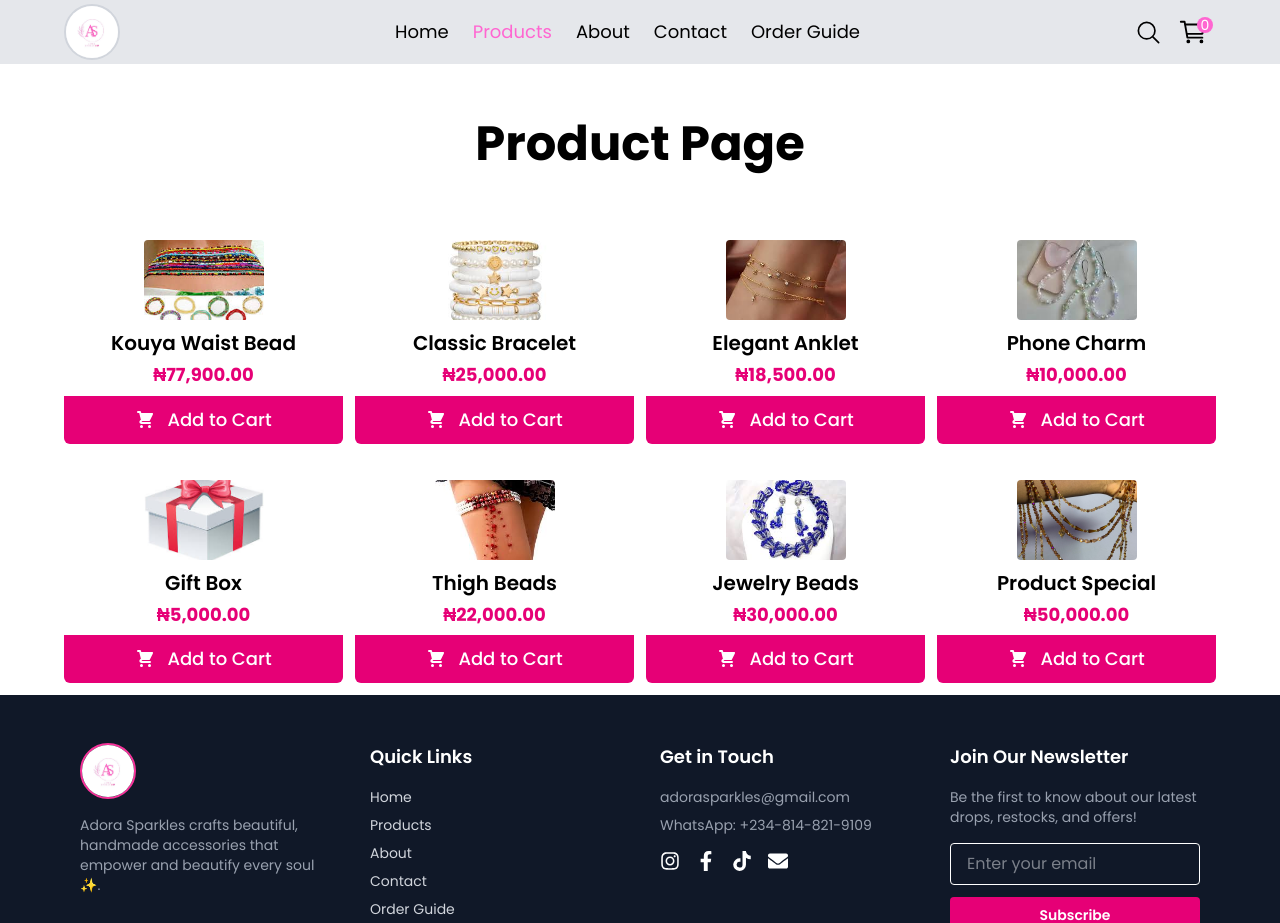
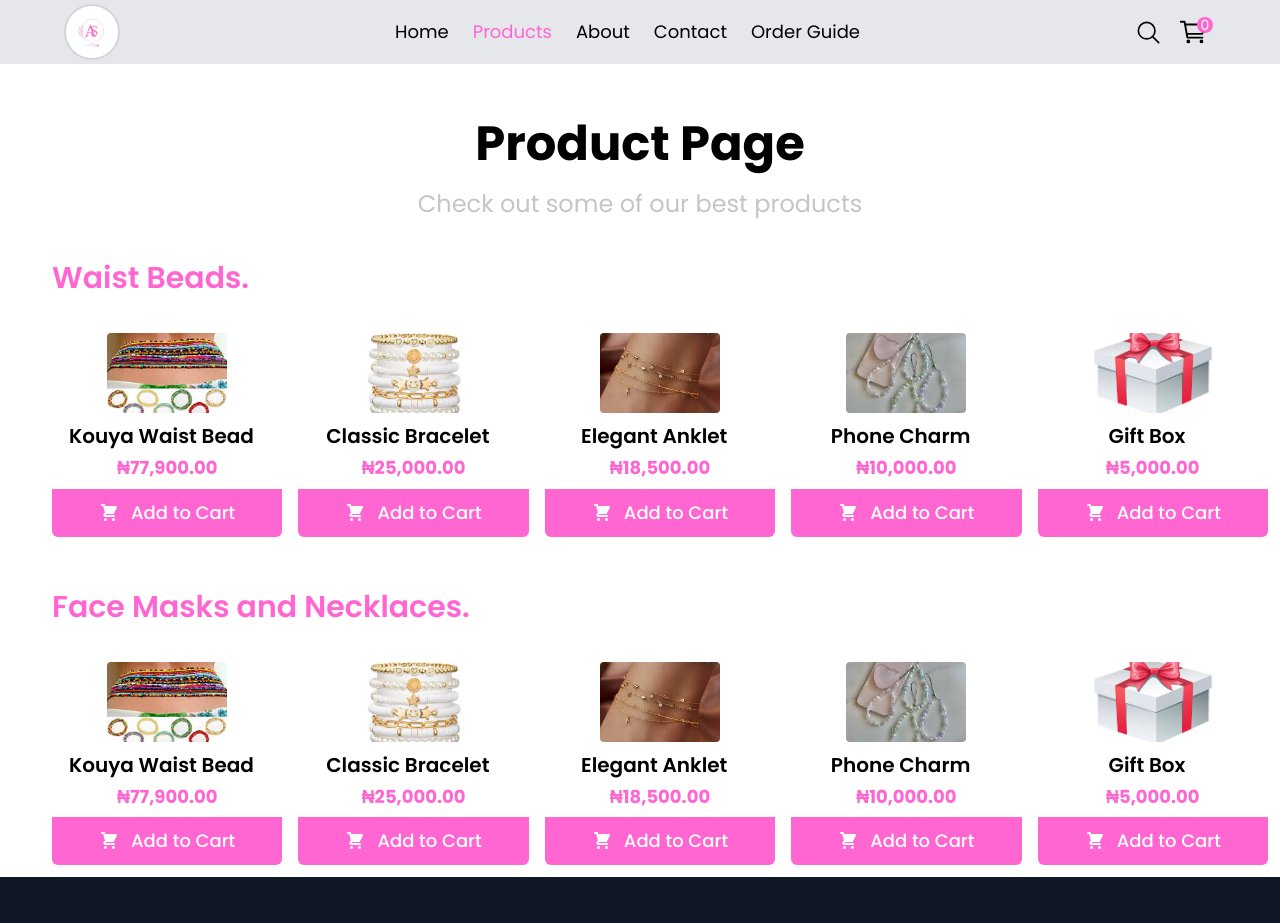
Before and after one commit to soala144/adora-sparkle, a Next.js app: page /products in a window 1280 px wide. Shown: the top 923 px of the page. Built offline with nearby package versions, Linux system fonts and the light colour scheme.

Commit message:
products Page

```diff
--- a/src/app/about/page.js
+++ b/src/app/about/page.js
@@ -7,7 +7,7 @@ const page = () => {
   return (
     <div>
       {/* Story Section */}
-      <div className="flex flex-col md:flex-row w-[90%] items-center justify-between m-auto my-8">
+      <div className="flex flex-col max-lg:pt-20 lg:flex-row w-[90%] items-center justify-between lg:gap-16 m-auto my-8">
         <div>
           <h1 className="text-[50px] font-semibold text-pink-600 max-[1170px]:text-center">
             Our Story
@@ -79,7 +79,7 @@ const page = () => {
 
       {/* Timeline/History Section */}
       <div className="w-[90%] mx-auto my-12">
-        <h2 className="text-3xl font-bold text-pink-600 mb-8">Our Journey</h2>
+        <h2 className="text-3xl font-bold text-pink-600 mb-8 text-center">Our Journey</h2>
         <div className="flex flex-col md:flex-row gap-8 items-center justify-center">
           <div className="flex flex-col items-center">
             <div className="bg-pink-600 text-white rounded-full w-12 h-12 flex items-center justify-center font-bold mb-2">
@@ -308,10 +308,10 @@ function FAQAccordion() {
         return (
           <div
             key={idx}
-            className={`border border-pink-200 rounded-xl bg-white shadow transition`}
+            className={`border border-pink-200 rounded-xl bg-white shadow transition-all`}
           >
             <button
-              className="w-full flex items-center justify-between text-left px-6 py-4 font-semibold text-pink-600 focus:outline-none"
+              className="w-full flex items-center justify-between text-left px-6 py-4  cursor-pointer duration-500 transition-all font-semibold text-pink-600 focus:outline-none"
               onClick={() => setOpenIndex(isOpen ? null : idx)}
             >
               <span>{faq.question}</span>
--- a/src/components/ProductPg.tsx
+++ b/src/components/ProductPg.tsx
@@ -1,6 +1,16 @@
+"use client";
 import Image from "next/image";
-import React from "react";
+import React, { useRef, useState } from "react";
 import { HiShoppingCart } from "react-icons/hi";
+
+// icons
+import { FaArrowRight, FaArrowLeft } from "react-icons/fa";
+
+// Swiper packages
+import { Swiper, SwiperSlide } from "swiper/react";
+import { FreeMode } from "swiper/modules";
+import "swiper/css";
+import "swiper/css/free-mode";
 
 const ProductPg = () => {
   const products: { id: number; name: string; image: string; price: string }[] =
@@ -54,14 +64,171 @@ const ProductPg = () => {
         price: "₦50,000.00",
       },
     ];
+  const [shouldNavigate, setShouldNavigate] = useState<boolean>(false);
+  const [shouldNavigateBead, setShouldNavigateBead] = useState<boolean>(false);
+  const swiperRef = useRef<any>(null);
+  const swiperRefTwo = useRef<any>(null);
+  // const swiper = useSwiper();
+
+  const categories: string[] = [
+    "waist beads",
+    "bracelets",
+    "anklets",
+    "phone charms",
+    "thigh beads",
+    "jewelries",
+    "gift box",
+  ];
 
   return (
-    <div className="pt-20 w-[90%] mx-auto">
-      <h1 className="text-3xl lg:text-5xl text-center font-bold mt-10 mb-9 lg:mb-15">
+    <div className="pt-20 mx-auto">
+      <h1 className="text-3xl lg:text-5xl text-center font-bold mt-10">
         Product Page
       </h1>
-      <div className="grid-cols-2 md:grid-cols-3 grid lg:grid-cols-4 gap-3 max-[410px]:grid-cols-1">
+      <h2 className="mb-9 lg:mb- text-center mt-5 text-md lg:text-2xl text-[#c5c5c5]">
+        Check out some of our best products
+      </h2>
+      <div
+        className="ml-auto w-[95%] mr-3 relative max-[640px]:hidden"
+        onMouseEnter={() => setShouldNavigateBead(true)}
+        onMouseLeave={() => setShouldNavigateBead(false)}
+      >
+        <div className="">
+          <h2 className="font-semibold text-[#ff66d1] text-[30px] mb-5">
+            Waist Beads.
+          </h2>
+          <Swiper
+            modules={[FreeMode]}
+            spaceBetween={16}
+            slidesPerView={2}
+            grabCursor={true}
+            freeMode={true}
+            breakpoints={{
+              640: { slidesPerView: 3 },
+              1024: { slidesPerView: 4 },
+              1100: { slidesPerView: 5 },
+            }}
+            ref={swiperRef}
+            onSwiper={(swiper) => (swiperRef.current = swiper)}
+          >
             {products.map((product, i) => (
+              <SwiperSlide
+                className="bg-white max-[410px]:mt-3 rounded-lg my-3 cursor-pointer flex flex-col items-center hover:shadow-lg transition"
+                key={i}
+              >
+                <Image
+                  src={product.image}
+                  alt={product.name}
+                  className="w-30 h-20 block mx-auto object-cover rounded mb-2"
+                  width={130}
+                  height={80}
+                  priority
+                />
+                <h2 className="text-[20px] font-semibold w-[95%] text-center truncate mb-1 line-clamp-2">
+                  {product.name}
+                </h2>
+                <p className="text-[#ff66d1] font-bold text-center text-[18px] text-sm mb-2">
+                  {product.price}
+                </p>
+                <button className="bg-[#ff66d1] text-[18px] hover:bg-pink-700 duration-500 flex items-center justify-center gap-3 cursor-pointer text-white px-5 w-full py-3 rounded-b-md font-medium text-xs transition-all">
+                  <HiShoppingCart size={20} />
+                  <p>Add to Cart</p>
+                </button>
+              </SwiperSlide>
+            ))}
+            <button
+              className={`border absolute top-1/2 right-3 z-50 bg-white size-10 rounded-full cursor-pointer text-[#ff66d1] hover:text-white flex items-center justify-center hover:bg-[#ff66d1] transform -translate-y-0.5 ${
+                shouldNavigateBead ? "" : "hidden"
+              }`}
+              onClick={() => swiperRef.current?.slideNext()}
+            >
+              <FaArrowRight />
+            </button>
+            <button
+              className={`border absolute top-1/2 overflow-hidden left-3 cursor-pointer text-[#ff66d1] hover:text-white z-50 bg-white size-10 rounded-full flex items-center justify-center hover:bg-[#ff66d1] transform -translate-y-0.5 ${
+                shouldNavigateBead ? "" : "hidden"
+              }`}
+              onClick={() => swiperRef.current?.slidePrev()}
+            >
+              <FaArrowLeft />
+            </button>
+          </Swiper>
+        </div>
+      </div>
+      <div
+        className="ml-auto w-[95%] mr-3 relative mt-9 max-[640px]:hidden"
+        onMouseEnter={() => setShouldNavigate(true)}
+        onMouseLeave={() => setShouldNavigate(false)}
+      >
+        <div className="">
+          <h2 className="font-semibold text-[#ff66d1] text-[30px] mb-5">
+            Face Masks and Necklaces.
+          </h2>
+          <Swiper
+            modules={[FreeMode]}
+            spaceBetween={16}
+            slidesPerView={2}
+            grabCursor={true}
+            freeMode={true}
+            breakpoints={{
+              640: { slidesPerView: 3 },
+              1024: { slidesPerView: 4 },
+              1100: { slidesPerView: 5 },
+            }}
+            ref={swiperRefTwo}
+            onSwiper={(swiper) => (swiperRefTwo.current = swiper)}
+          >
+            {products.map((product, i) => (
+              <SwiperSlide
+                className="bg-white max-[410px]:mt-3 rounded-lg my-3 cursor-pointer flex flex-col items-center hover:shadow-lg transition"
+                key={i}
+              >
+                <Image
+                  src={product.image}
+                  alt={product.name}
+                  className="w-30 h-20 block mx-auto object-cover rounded mb-2"
+                  width={130}
+                  height={80}
+                  priority
+                />
+                <h2 className="text-[20px] font-semibold w-[95%] text-center truncate mb-1 line-clamp-2">
+                  {product.name}
+                </h2>
+                <p className="text-[#ff66d1] font-bold text-center text-[18px] text-sm mb-2">
+                  {product.price}
+                </p>
+                <button className="bg-[#ff66d1] text-[18px] hover:bg-pink-700 duration-500 flex items-center justify-center gap-3 cursor-pointer text-white px-5 w-full py-3 rounded-b-md font-medium text-xs transition-all">
+                  <HiShoppingCart size={20} />
+                  <p>Add to Cart</p>
+                </button>
+              </SwiperSlide>
+            ))}
+            <button
+              className={`border absolute top-1/2 right-3 z-50 bg-white size-10 rounded-full cursor-pointer text-[#ff66d1] hover:text-white flex items-center justify-center hover:bg-[#ff66d1] transform -translate-y-0.5 ${
+                shouldNavigate ? "" : "hidden"
+              }`}
+              onClick={() => swiperRefTwo.current?.slideNext()}
+            >
+              <FaArrowRight />
+            </button>
+            <button
+              className={`border absolute top-1/2 overflow-hidden left-3 cursor-pointer text-[#ff66d1] hover:text-white z-50 bg-white size-10 rounded-full flex items-center justify-center hover:bg-[#ff66d1] transform -translate-y-0.5 ${
+                shouldNavigate ? "" : "hidden"
+              }`}
+              onClick={() => swiperRefTwo.current?.slidePrev()}
+            >
+              <FaArrowLeft />
+            </button>
+          </Swiper>
+        </div>
+      </div>
+
+      <div className="w-[90%] mx-auto min-[640px]:hidden">
+        {categories.map((item, i) => (
+          <div key={i}>
+            <h2 className="my-6 text-pink-600 text-2xl text-center capitalize font-semibold">{item}</h2>
+            <div className="grid-cols-2 min-[500px]:grid-cols-3 gap-4 grid">
+              {products.slice(0, 6).map((product, i) => (
                 <div
                   className="bg-white max-[410px]:mt-3 rounded-lg my-3 cursor-pointer flex flex-col items-center hover:shadow-lg transition"
                   key={i}
@@ -77,13 +244,17 @@ const ProductPg = () => {
                   <h2 className="text-[20px] font-semibold w-[95%] text-center truncate mb-1 line-clamp-2">
                     {product.name}
                   </h2>
-          <p className="text-pink-600 font-bold text-[18px] text-sm mb-2">
+                  <p className="text-[#ff66d1] font-bold text-center text-[18px] text-sm mb-2">
                     {product.price}
                   </p>
-          <button className="bg-pink-600 text-[18px] hover:bg-pink-700 duration-500 flex items-center justify-center gap-3 cursor-pointer text-white px-5 w-full py-3 rounded-b-md font-medium text-xs transition-all">
+                  <button className="bg-[#ff66d1] min-[350px]:text-[18px] hover:bg-pink-700 duration-500 flex items-center justify-center gap-3 cursor-pointer text-white px-5 w-full py-3 rounded-b-md font-medium text-xs transition-all">
                     <HiShoppingCart size={20} />
                     <p>Add to Cart</p>
                   </button>
+                </div>
+              ))}
+            </div>
+            <button className="w-fit bg-pink-600 mx-auto block my-3 text-white py-2 px-3 rounded-md">View more <span className="capitalize">{item}</span></button>
           </div>
         ))}
       </div>
```
Lines whose indentation alone changed are shown as unchanged.
